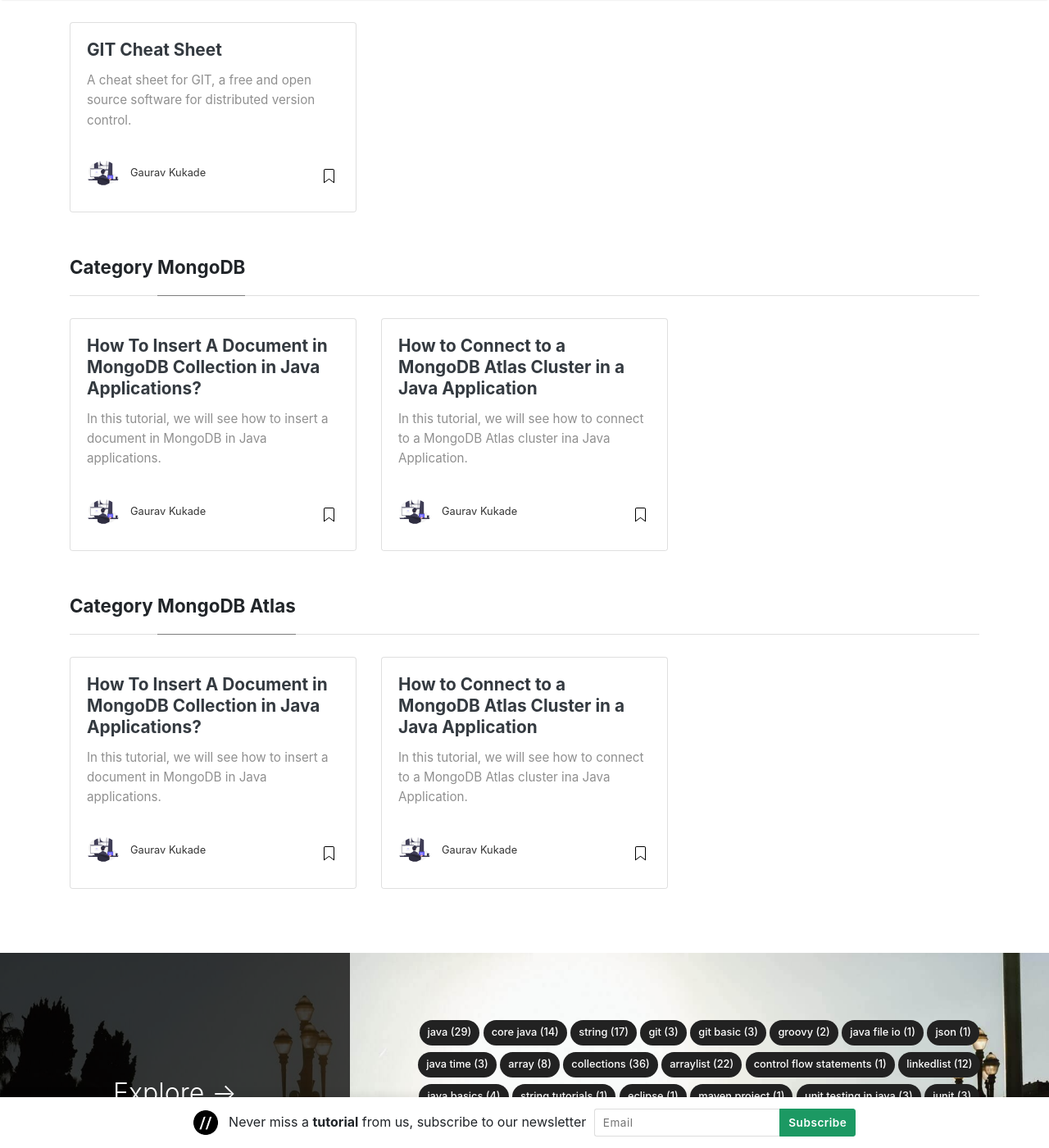
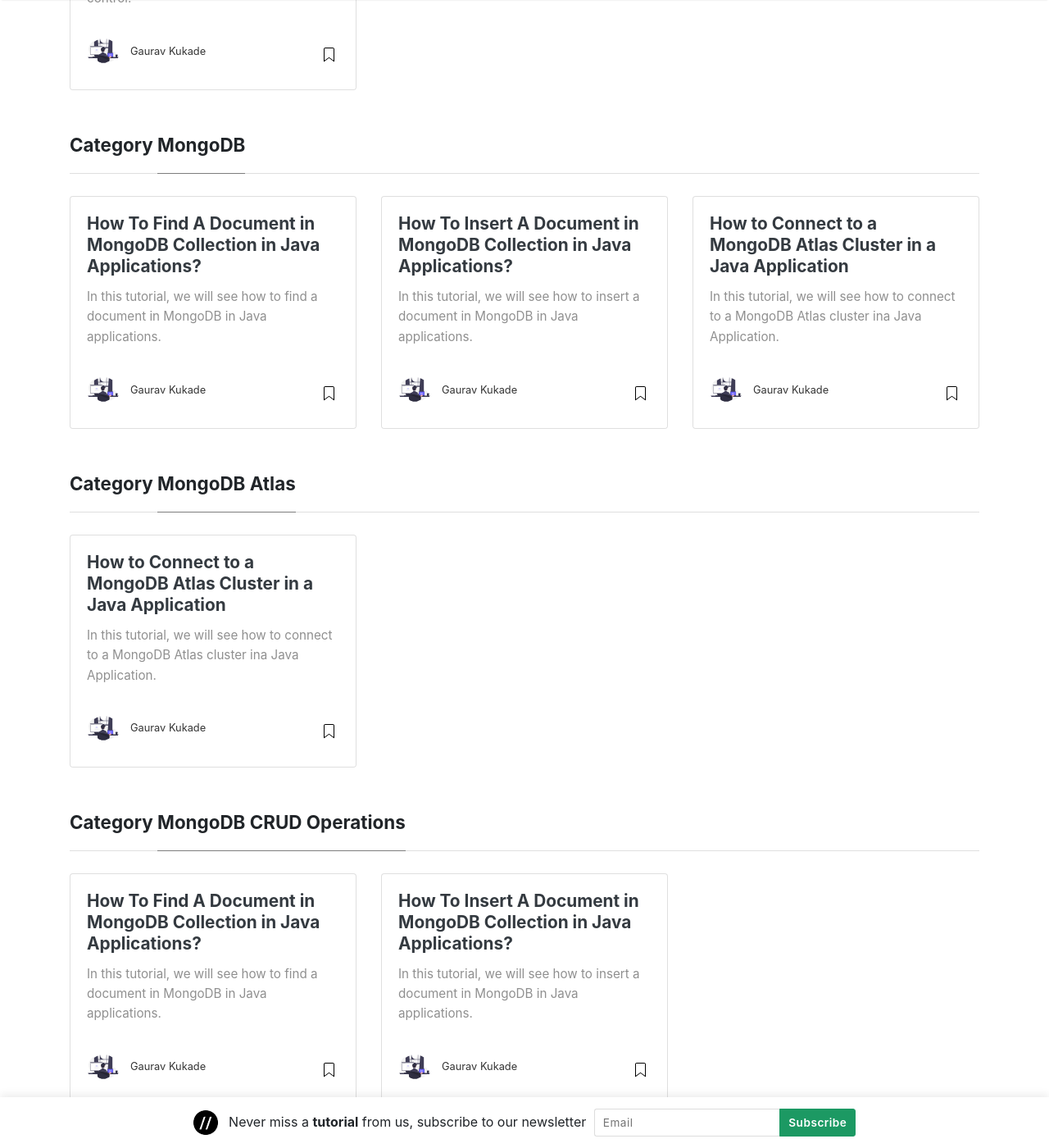
Before and after one commit to coderolls/coderolls-blog, a Jekyll site: the page built from _pages/categories.md, in a window 1280 px wide and 1400 px high, scrolled down 26508 px. Shown: the whole window at 82% size. Built offline with Jekyll 4.4.1, drawn with Linux system fonts in a browser that asks for light colours; nearby versions of some CDN libraries; some of the changed text lies outside the part shown.

Commit message:
Update blogpost, Add blogpost finding documents in mongodb collection

````diff
--- a/_posts/mongodb/mongodb-atlas/2023-10-23-inserting-documents-in-mongodb-in-java.md
+++ b/_posts/mongodb/mongodb-atlas/2023-10-23-inserting-documents-in-mongodb-in-java.md
@@ -2,7 +2,7 @@
 layout: post
 title: "How To Insert A Document in MongoDB Collection in Java Applications?"
 author: gaurav
-categories: [Java, MongoDB, MongoDB Atlas]
+categories: [Java, MongoDB, MongoDB CRUD Operations]
 toc: true
 description: "In this tutorial, we will see how to insert a document in MongoDB in Java applications."
 ---
--- /dev/null
+++ b/_posts/mongodb/mongodb-atlas/2023-10-27-finding-document-in-mongodb-in-java.md
@@ -0,0 +1,59 @@
+---
+layout: post
+title: "How To Find A Document in MongoDB Collection in Java Applications?"
+author: gaurav
+categories: [Java, MongoDB, MongoDB CRUD Operations]
+toc: true
+description: "In this tutorial, we will see how to find a document in MongoDB in Java applications."
+---
+
+In this tutorial, we will see how to find a document in MongoDB in Java applications.
+
+To insert a document in MongoDB collection, first we should have a MongoClient. Let's see how to create one. Or You can read more at [How to Connect to a MongoDB Atlas Cluster in a Java Application](/connecting-to-mongodb-atlas-cluster-in-java-application)
+
+```java
+String connectionString = "mongodb+srv://user123:password123@cluster0.example.mongodb.net/?retryWrites=true&w=majority";
+MongoClient mongoClient = MongoClients.create(connectionString);
+```
+
+The above `connectionString` is just an example, kindly get your valid connection String.
+
+We can find the documents in MongoDB collection using `find()` and `find().first()`methods.
+
+Let's see how to find a documents in mongodb collection using the `find()` method first.
+
+## Finding documents in mongodb collection using the `find()` method
+
+The `find()` method accepts a query filter and returns documents that matches the filter.
+
+In the following code we will try to find all the students who has dues greater than 250 and status as checking.
+
+```java
+MongoDatabase database = mongoClient.getDatabase("bank");
+MongoCollection<Document> collection = database.getCollection("accounts");
+
+try(MongoCursor<Document> cursor = collection.find(
+    and(gte("due", 250),eq("status","checking")))
+        .iterator())
+{
+    while(cursor.hasNext()) {
+        System.out.println(cursor.next().toJson());
+    }
+}
+```
+
+## Finding a document in mongodb collection using the ``find().first()`` method
+
+The ``find().first()`` method accepts a query filter and returns the first document that matches the filter.
+
+In the following code we will try to find the first student who has dues greater than 250 and status as checking.
+
+```java
+MongoDatabase database = mongoClient.getDatabase("bank");
+MongoCollection<Document> collection = database.getCollection("accounts");
+
+Document doc = collection.find(Filters.and(
+    gte("due", 1000), Filters.eq("status", "checking"))).first();
+
+System.out.println(doc.toJson());
+```
````
